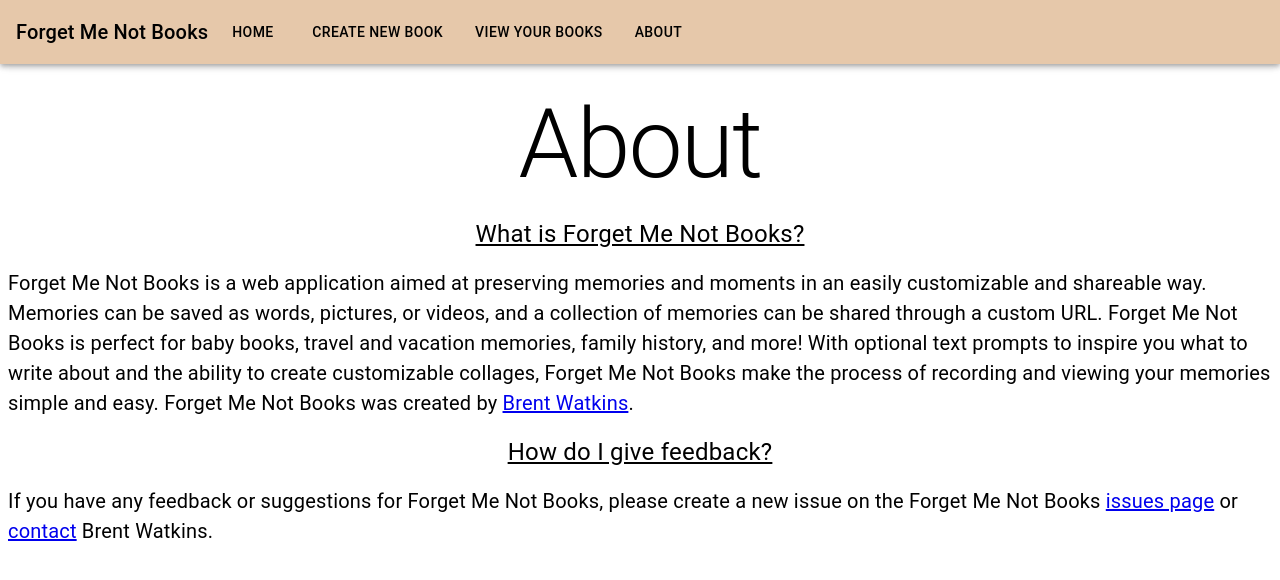
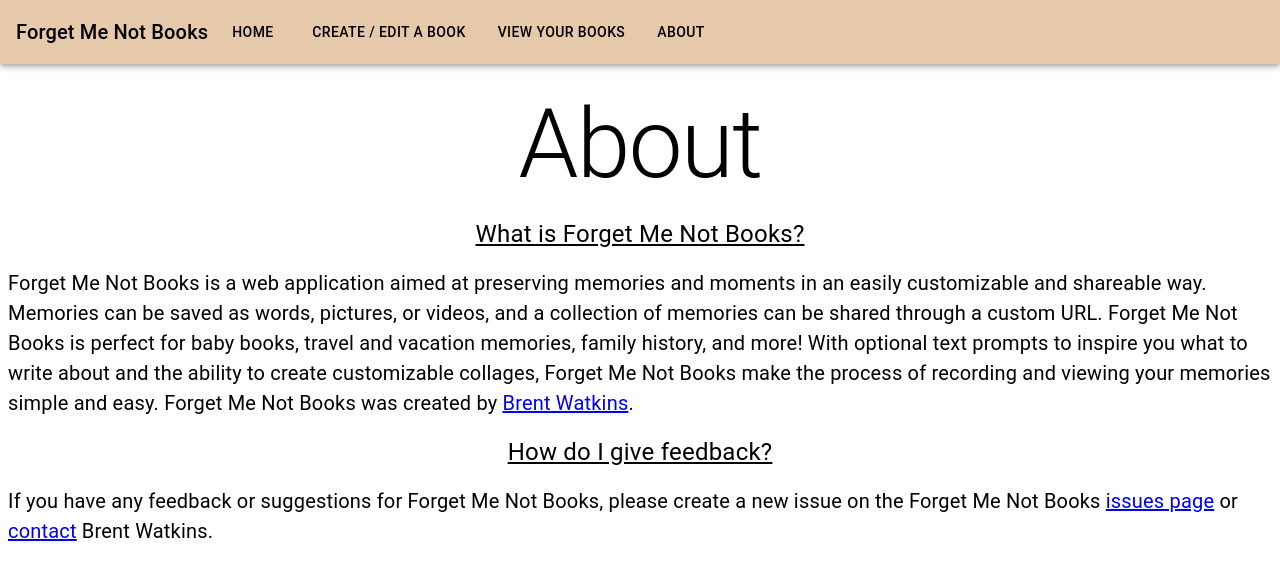
Before and after one commit to brent-watkins/forget-me-not-books, a React (Vite) app: page /about in a window 1280 px wide. Shown: the top 580 px of the page. Built offline with nearby package versions, Linux system fonts and the light colour scheme.

Commit message:
refactor: Changed wording of Create navigation item

```diff
--- a/src/components/common/NavBar.jsx
+++ b/src/components/common/NavBar.jsx
@@ -24,7 +24,7 @@ export default function NavBar() {
   const [drawerOpen, setDrawerOpen] = useState(false);
 
   const navItems = useMemo(
-    () => ["Home", "Create New Book", "View Your Books", "About"],
+    () => ["Home", "Create / Edit a Book", "View Your Books", "About"],
     []
   );
 
@@ -32,7 +32,7 @@ export default function NavBar() {
     switch (navItem) {
       case "About":
         return "/about";
-      case "Create New Book":
+      case "Create / Edit a Book":
         return "/create";
       case "Home":
         return "/";
@@ -81,7 +81,7 @@ export default function NavBar() {
                   >
                     {item === "Home" ? (
                       <HomeIcon />
-                    ) : item === "Create New Book" ? (
+                    ) : item === "Create / Edit a Book" ? (
                       <AddIcon />
                     ) : item === "View Your Books" ? (
                       <BookIcon />
@@ -114,7 +114,7 @@ export default function NavBar() {
                 >
                   {item === "Home" ? (
                     <HomeIcon />
-                  ) : item === "Create New Book" ? (
+                  ) : item === "Create / Edit a Book" ? (
                     <AddIcon />
                   ) : item === "View Your Books" ? (
                     <BookIcon />
```
